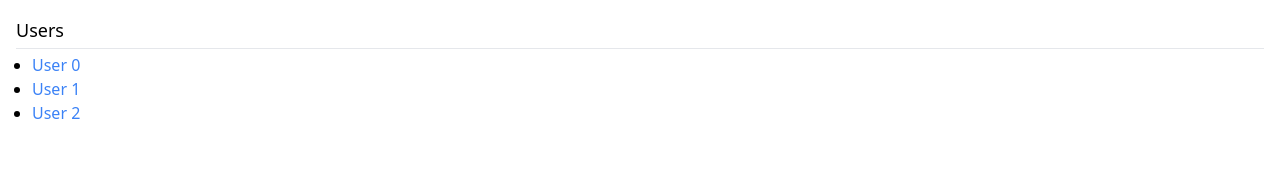
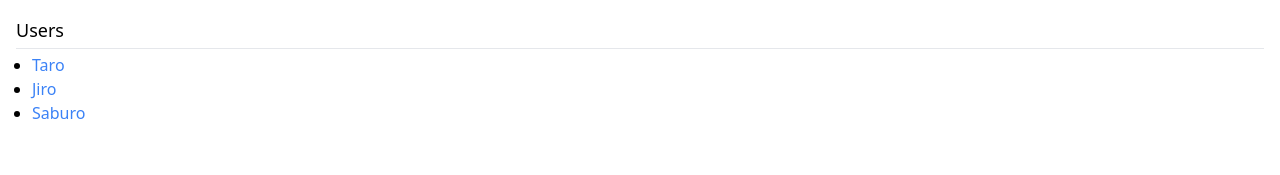
Before and after one commit to tetsunari/NextJs-Pra, a Next.js app: page / in a window 1280 px wide. Shown: the top 175 px of the page. Built offline with nearby package versions, Linux system fonts and the light colour scheme.

Commit message:
usersから一覧表示

```diff
--- a/app/page.tsx
+++ b/app/page.tsx
@@ -1,25 +1,21 @@
 import Link from "next/link";
+import { users } from "./lib/users";
 
 export default function Home() {
+  const userItems = users.map((user) => {
+    return (
+      <li key={user.id}>
+        <Link href={`/users/${user.id}`} className="text-blue-500 hover:text-blue-700">
+          {user.name}
+        </Link>
+      </li>
+    );
+  });
   return (
     <>
       <h1 className="text-lg border-b pb-1 mb-1">Users</h1>
       <ul className="list-disc ml-4">
-        <li>
-          <Link href="/users/0" className="text-blue-500 hover:text-blue-700">
-            User 0
-          </Link>
-        </li>
-        <li>
-          <Link href="/users/1" className="text-blue-500 hover:text-blue-700">
-            User 1
-          </Link>
-        </li>
-        <li>
-          <Link href="/users/2" className="text-blue-500 hover:text-blue-700">
-            User 2
-          </Link>
-        </li>
+        {userItems}
       </ul>
     </>
   )
```
